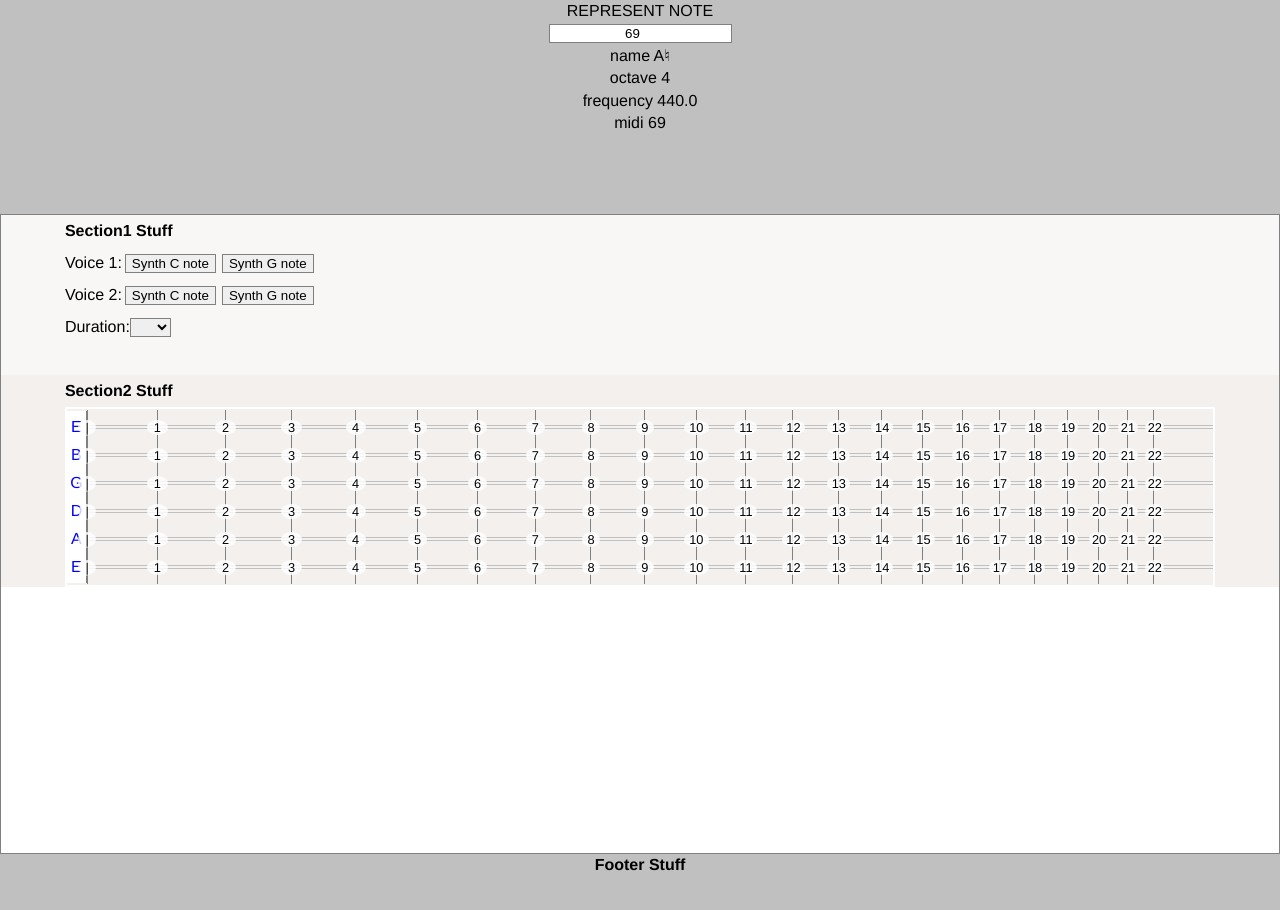
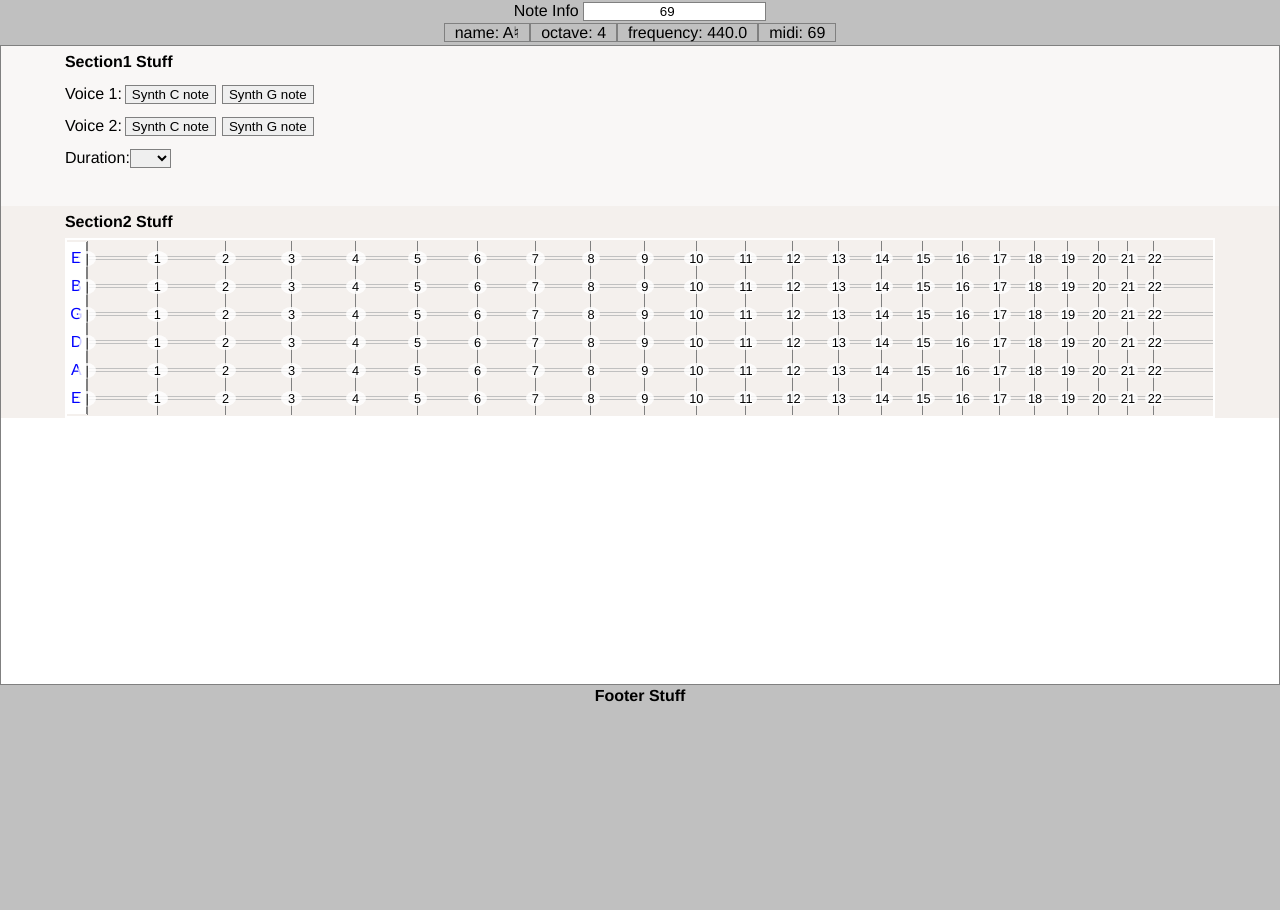
Before and after one commit to dvdrtrgn/build-blocks, a Vue app: page / in a window 1280 px wide. Shown: the top 910 px of the page. After the commit the page ends 800 px from the top, so only its background shows below. Built offline with nearby package versions, Linux system fonts and the light colour scheme.

Commit message:
Change convert to noteinfo

```diff
--- a/src/App.vue
+++ b/src/App.vue
@@ -1,19 +1,19 @@
 <template lang="pug">
   #App
-    Convert
+    NoteInfo
     Home
   //-
 </template>
 
 <script>
-  import Convert from '@/views/Convert';
+  import NoteInfo from '@/views/NoteInfo';
   import Home from '@/views/Home';
 
   export default {
     name: 'app',
     components: {
       Home,
-      Convert,
+      NoteInfo,
     },
   };
 </script>
--- a/src/views/Home/index.vue
+++ b/src/views/Home/index.vue
@@ -44,7 +44,7 @@
   main {
     background: white;
     border: 1px solid gray;
-    margin-top: 10vh;
+    // margin-top: 10vh;
     min-height: 80vh;
   }
 </style>
--- a/src/views/Convert.vue
+++ b/src/views/NoteInfo.vue
@@ -1,13 +1,11 @@
 <template>
   <div>
     <form action="" @submit.prevent="">
-      <p>REPRESENT NOTE</p>
-      <input type="number" v-model="arg" @change="process" />
-
-      <div>name {{ note.name }}</div>
-      <div>octave {{ note.octave }}</div>
-      <div>frequency {{ note.frequency }}</div>
-      <div>midi {{ note.midi }}</div>
+      <p>Note Info <input type="number" v-model="arg" @change="process" /></p>
+      <span>name: {{ note.name }}</span>
+      <span>octave: {{ note.octave }}</span>
+      <span>frequency: {{ note.frequency }}</span>
+      <span>midi: {{ note.midi }}</span>
     </form>
   </div>
 </template>
@@ -39,4 +37,8 @@
   input {
     text-align: center;
   }
+  span {
+    border: 1px solid gray;
+    padding: 0 1rem;
+  }
 </style>
```
